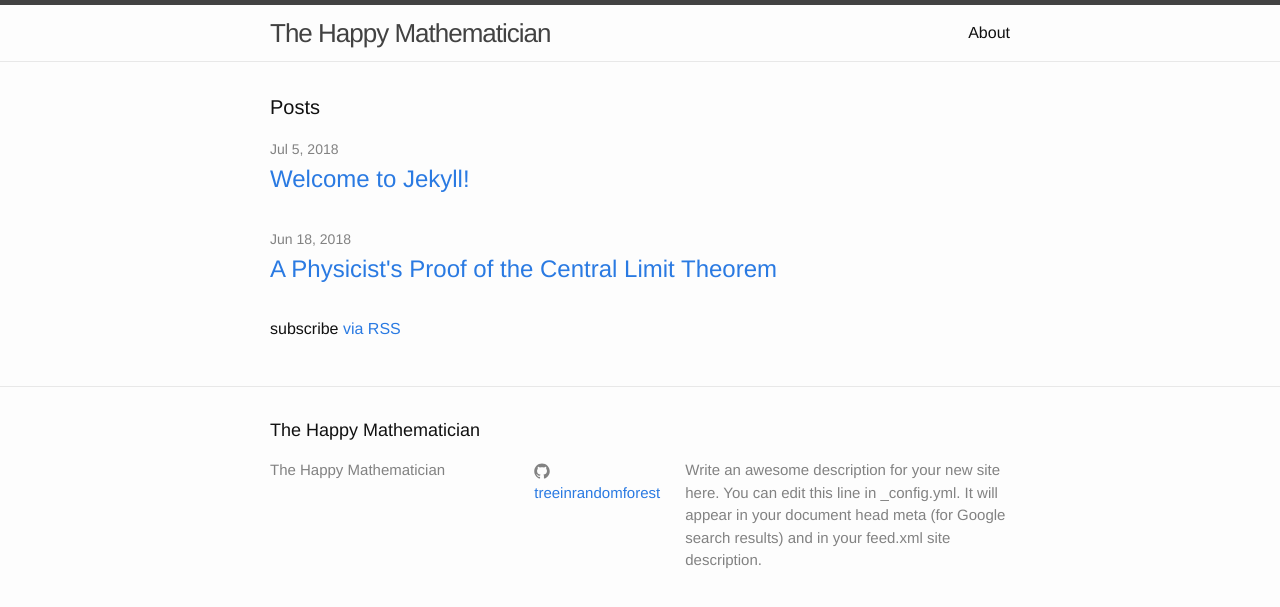
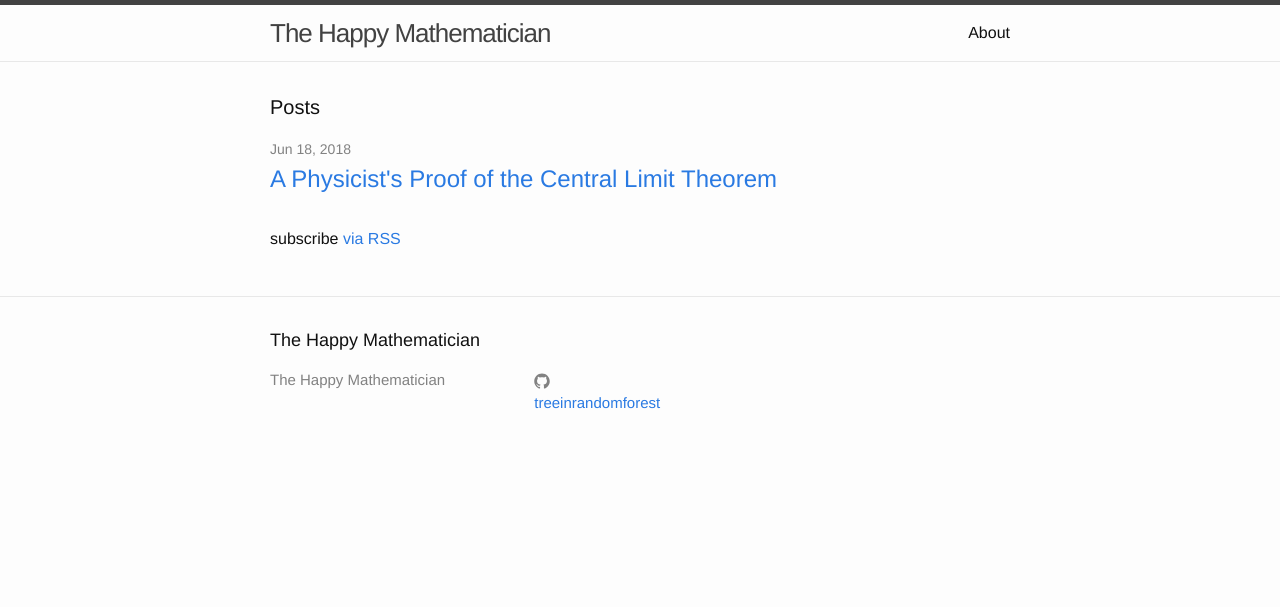
Before and after one commit to TreeinRandomForest/treeinrandomforest.github.io, a Jekyll site: the page built from index.html, in a window 1280 px wide. Shown: the top 607 px of the page. Built offline with Jekyll 4.4.1, drawn with Linux system fonts in a browser that asks for light colours.

```diff
--- a/_config.yml
+++ b/_config.yml
@@ -7,13 +7,10 @@
 
 # Site settings
 title: The Happy Mathematician
-description: > # this means to ignore newlines until "baseurl:"
-  Write an awesome description for your new site here. You can edit this
-  line in _config.yml. It will appear in your document head meta (for
-  Google search results) and in your feed.xml site description.
 baseurl: "" # the subpath of your site, e.g. /blog
 url: "http://treeinrandomforest.github.io" # the base hostname & protocol for your site
 github_username:  treeinrandomforest
 
 # Build settings
 markdown: kramdown
+remote_theme: zxixia/jekyll-xixia
```
Also changed, not shown: _posts/2018-07-05-welcome-to-jekyll.markdown (deleted, +0 -25 lines), 5 other files.
